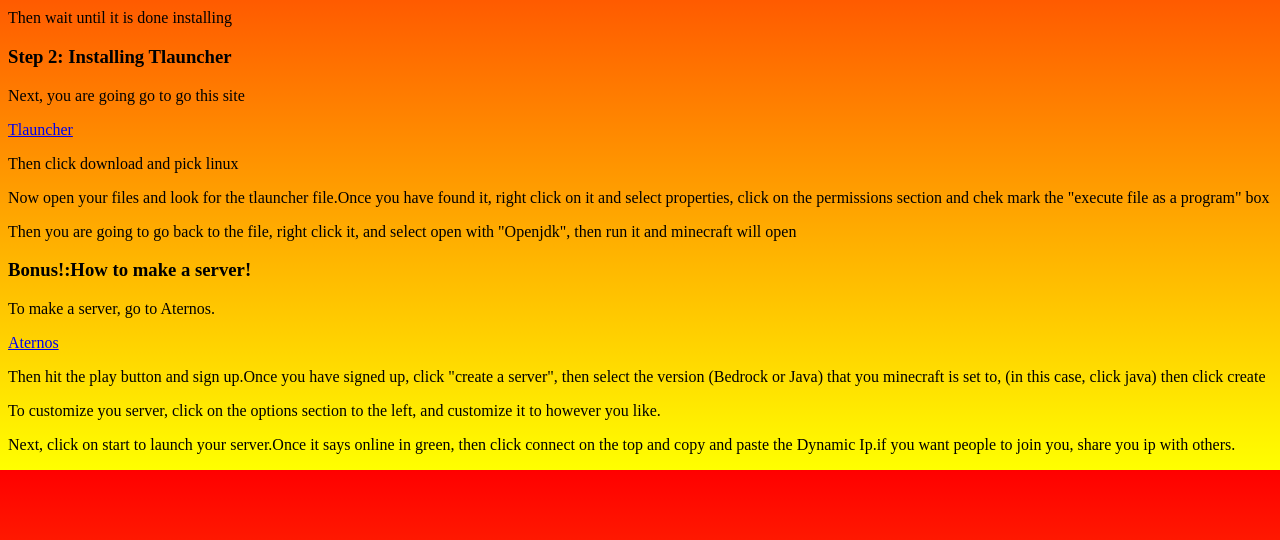
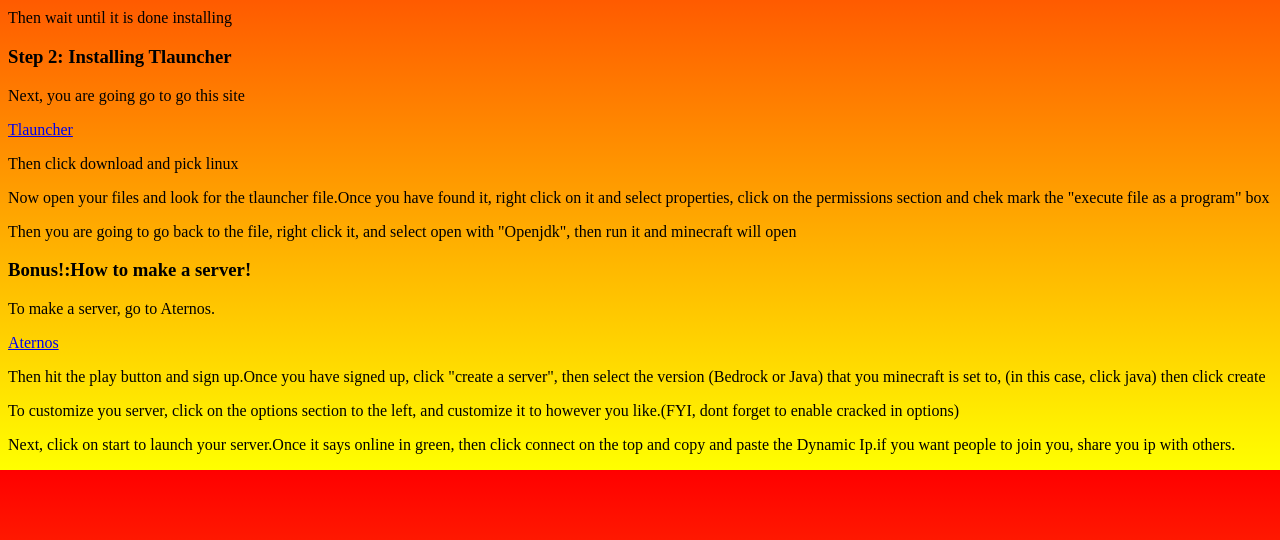
Before and after one commit to hellobub12b/linuxgeek.com, a plain HTML site: page index.html in a window 1280 px wide. Shown: the part 260-800 px from the top of the page. Drawn offline with Linux system fonts and the light colour scheme.

Commit message:
Update index.html

```diff
--- a/index.html
+++ b/index.html
@@ -21,7 +21,7 @@
 <p>To make a server, go to Aternos.</p>
 <a href="https://aternos.org/:en/" target="_blank">Aternos</a>
 <p>Then hit the play button and sign up.Once you have signed up, click "create a server", then select the version (Bedrock or Java) that you minecraft is set to, (in this case, click java) then click create</p>
-<p>To customize you server, click on the options section to the left, and customize it to however you like.</p>
+<p>To customize you server, click on the options section to the left, and customize it to however you like.(FYI, dont forget to enable cracked in options)</p>
 <p>Next, click on start to launch your server.Once it says online in green, then click connect on the top and copy and paste the Dynamic Ip.if you want people to join you, share you ip with others.</p>
 
 </body>
```
